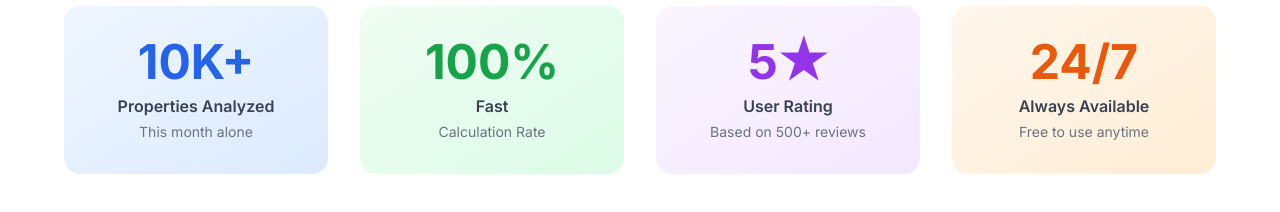
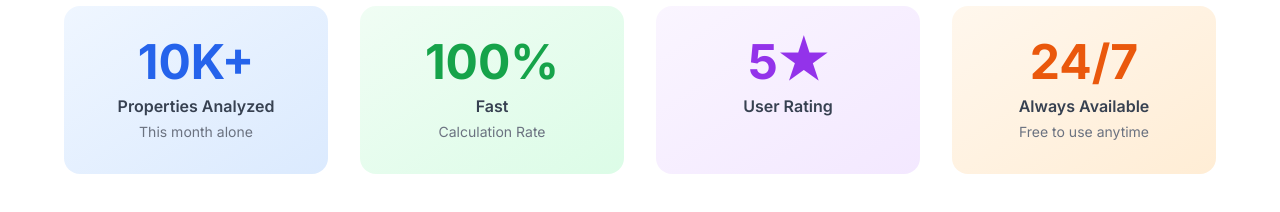
Before and after one commit to AlpineConsulting/rental-property-calculator, a Next.js app: page / in a window 1280 px wide. Shown: the part 3700-3912 px from the top of the page. Built offline with nearby package versions, Linux system fonts and the light colour scheme; no server answers.

Commit message:
fix rating

```diff
--- a/src/app/page.tsx
+++ b/src/app/page.tsx
@@ -269,7 +269,7 @@ export default function HomePage() {
             <div className="text-center p-8 bg-gradient-to-br from-purple-50 to-purple-100 rounded-2xl transform hover:scale-105 transition-transform duration-300">
               <div className="text-4xl md:text-5xl font-bold text-purple-600 mb-2">5★</div>
               <div className="text-gray-700 font-semibold mb-1">User Rating</div>
-              <div className="text-sm text-gray-500">Based on 500+ reviews</div>
+              <div className="text-sm text-gray-500"></div>
             </div>
 
             <div className="text-center p-8 bg-gradient-to-br from-orange-50 to-orange-100 rounded-2xl transform hover:scale-105 transition-transform duration-300">
```
Also changed, not shown: 2 other files (tests, documents, lock files or other folders).
